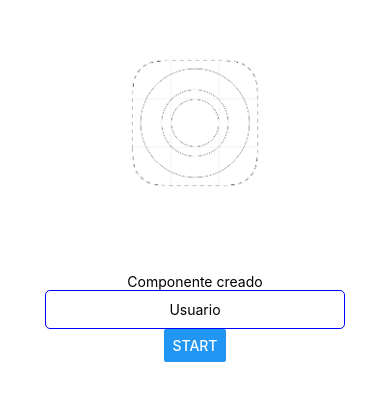
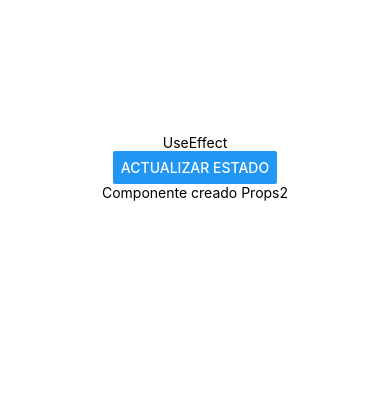
Before and after one commit to Yzdesarrollo/cursoReactNative, a React Native app: screen / in a window 390 px wide. Shown: the part 255-656 px from the top of the page. Built offline with nearby package versions, Linux system fonts and the light colour scheme.

Commit message:
Ejecutando useEffect

```diff
--- a/App.js
+++ b/App.js
@@ -1,17 +1,21 @@
-import React, { useState } from 'react';
-import { StyleSheet, View, Text, Image, TextInput, Button, Alert  } from 'react-native';
-import Componente1 from './components/creado';
+import React, { useState, useEffect } from 'react';
+import { StyleSheet, View, Text, Button } from 'react-native';
+import Creado from './components/creado';
 
-const App = () =>{
-  const saludo = () => {Alert.alert('Hola Mundo')};
-  const [nombre, setNombre] = useState();
+export default function App(){
+  const [loading, setLoading] = useState(false);
+
+  useEffect(()=>{
+    console.log('Ejecutando useEffect');
+    console.log('Loading es ', loading);
+  },[loading]);
+
   return(
     <View style={styles.container}>
-      <Text>{nombre}</Text>
-      <Image style={styles.imagen} source={require('./assets/splash.png')} />
-      <Componente1 />
-      <TextInput style={styles.input} placeholder={'Usuario'} onChangeText={(texto)=> setNombre(texto)}/>
-      <Button title={'Start'} onPress={saludo}/>
+      <Text>UseEffect</Text>
+      {loading === true && <Creado />}
+      <Button  title={'Actualizar estado'} onPress={() => setLoading(true)} />
+      <Creado text='Props' num={2}/>
     </View>
   );
 }
@@ -19,22 +23,7 @@ const App = () =>{
 const styles = StyleSheet.create({
   container: {
     flex: 1,
-    backgroundColor: '#fff',
     justifyContent: 'center',
     alignItems: 'center'
-  },
-  imagen: {
-    width: 300,
-    height: 300
-  },
-  input: {
-    borderColor: 'blue',
-    borderWidth: 1,
-    borderRadius: 5,
-    padding: 10,
-    width: 300,
-    textAlign: 'center'
   }
 })
-
-export default App;
--- a/components/creado.js
+++ b/components/creado.js
@@ -1,10 +1,11 @@
 import React from 'react';
 import { View, Text } from 'react-native';
 
-export default function Componente1(){
+export default function Creado(props){
+    const {text, num} = props;
     return(
         <View>
-            <Text>Componente creado</Text>
+            <Text>Componente creado {text}{num}</Text>
         </View>
     );
 }
```
